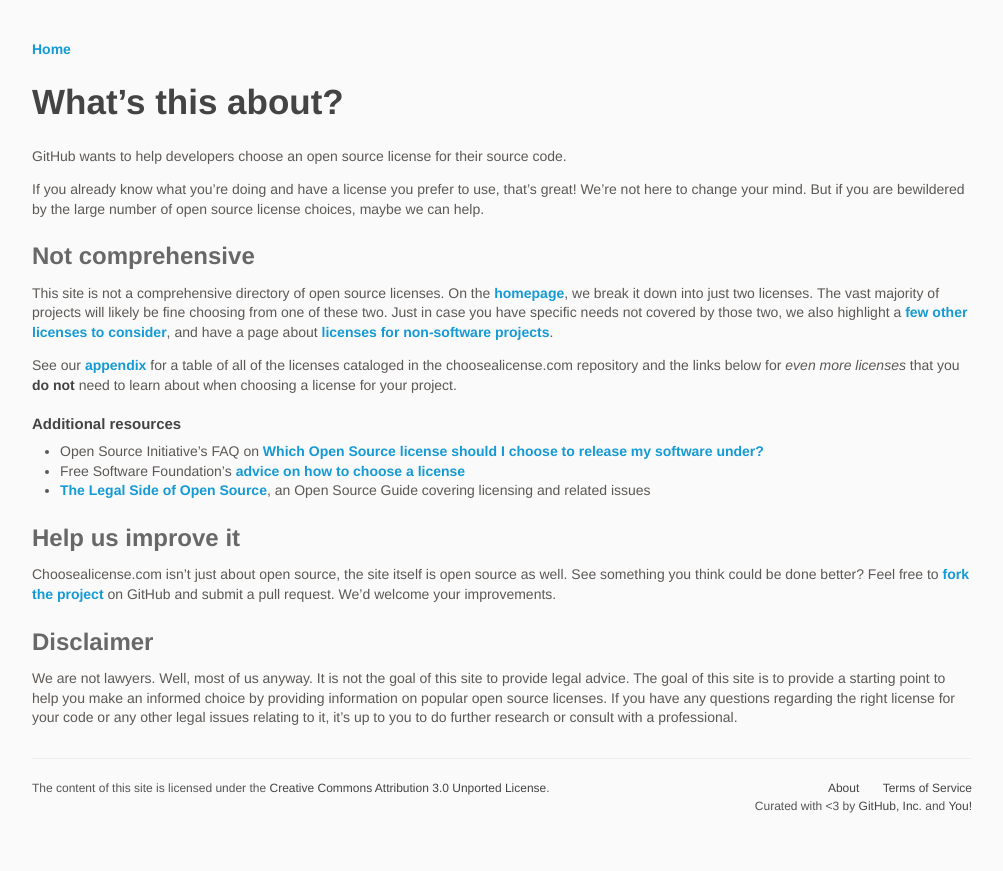
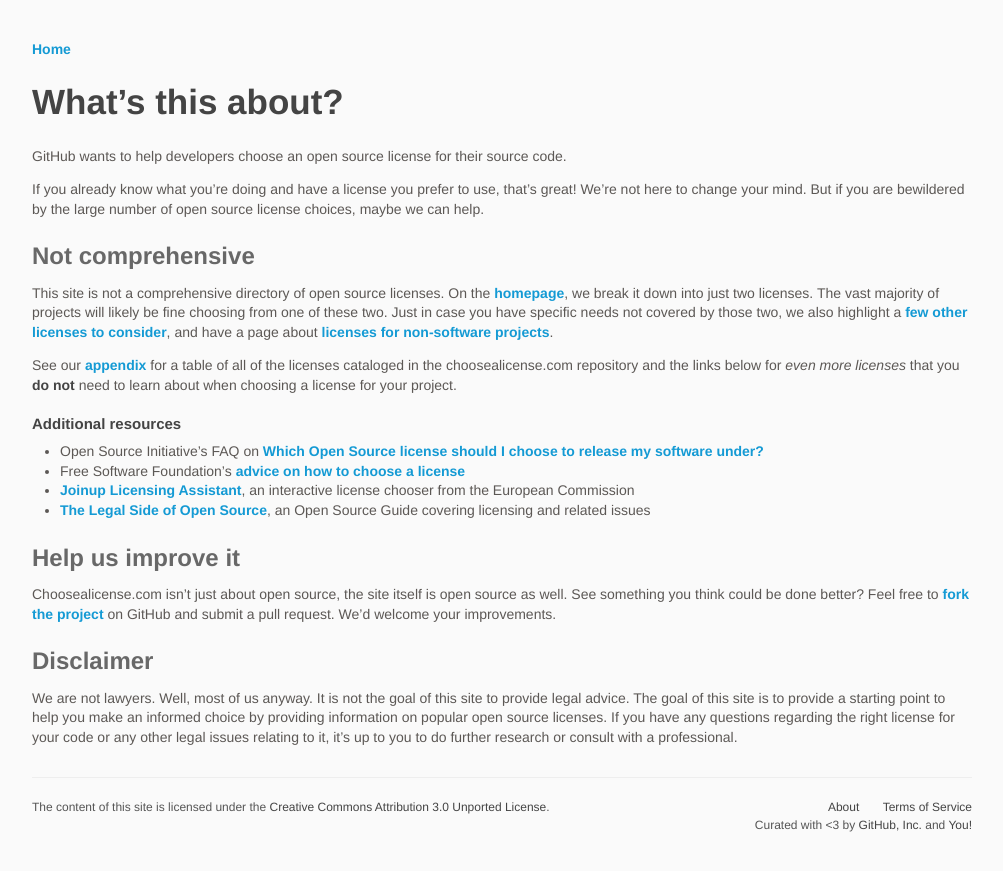
Before and after one commit to github/choosealicense.com, a Jekyll site: the page built from about.md, in a window 1280 px wide. Shown: the top 871 px of the page, without its empty margins (138-1141 px from the left). Built offline with Jekyll 4.4.1, drawn with Linux system fonts in a browser that asks for light colours; some web fonts are replaced.

Commit message:
Add Joinup Licensing Assistant to About: additional resources
Additional background on the project at https://lists.spdx.org/g/Spdx-legal/topic/32099229#2628

```diff
--- a/about.md
+++ b/about.md
@@ -20,6 +20,7 @@
 
 * Open Source Initiative's FAQ on [Which Open Source license should I choose to release my software under?](https://opensource.org/faq#which-license)
 * Free Software Foundation's [advice on how to choose a license](https://www.gnu.org/licenses/license-recommendations.html)
+* [Joinup Licensing Assistant](https://joinup.ec.europa.eu/collection/eupl/joinup-licensing-assistant-jla), an interactive license chooser from the European Commission
 * [The Legal Side of Open Source](https://opensource.guide/legal/), an Open Source Guide covering licensing and related issues
 
 ## Help us improve it
```
